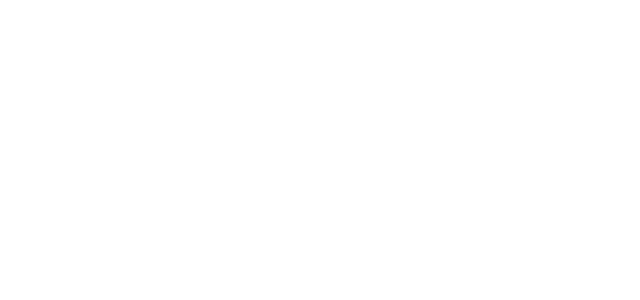
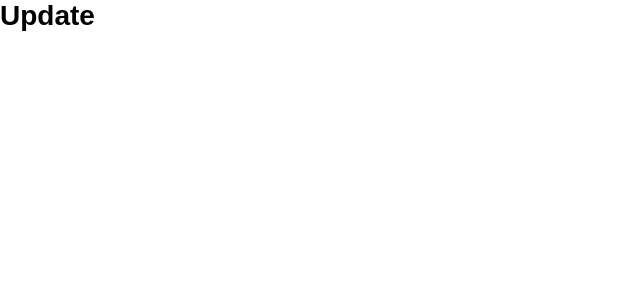
Before and after one commit to Marcelovqvd/Estudo, a React (Create React App) app: page /update in a window 1280 px wide. Shown: the top 300 px of the page, without its empty margins (0-640 px from the left). Built offline with nearby package versions, Linux system fonts and the light colour scheme; the HTML template or start-up script is replaced by a standard one.

Commit message:
criando page update

```diff
--- a/src/components/Main/index.js
+++ b/src/components/Main/index.js
@@ -1,6 +1,6 @@
 import React, { Component } from 'react';
 import { Container, Lista } from './styles';
-
+import { Link } from 'react-router-dom';
 import api from '../../services/api';
 
 export default class Main extends Component {
@@ -22,7 +22,10 @@
       <Container>
         <Lista>
           {products.map(product =>
-            <li key={product.id}>{product.name}</li>
+            <li key={product.id}>
+              {product.name}
+              <Link to={`update`}>Detalhes</Link>
+            </li>
           )}
         </Lista>
       </Container>
--- /dev/null
+++ b/src/components/Update/index.js
@@ -0,0 +1,7 @@
+import React from 'react';
+
+const Update = () => {
+  return <h1>Update</h1>
+}
+
+export default Update;
--- a/src/routes.js
+++ b/src/routes.js
@@ -1,9 +1,10 @@
 import React from 'react';
 import { BrowserRouter, Switch, Route } from 'react-router-dom';
 
+import Home from './components/Home';
 import Main from './components/Main';
-import Home from './components/Home';
 import Create from './components/Create';
+import Update from './components/Update';
 
 
 export default function Routes() {
@@ -13,6 +14,7 @@
         <Route path="/" exact component={Home} />
         <Route path="/products" component={Main} />
         <Route path="/post" component={Create} />
+        <Route path="/update" component={Update} />
       </Switch>
     </BrowserRouter>
   );
```
Also changed, not shown: src/components/Update/styles.js (added, +11 -0 lines).
